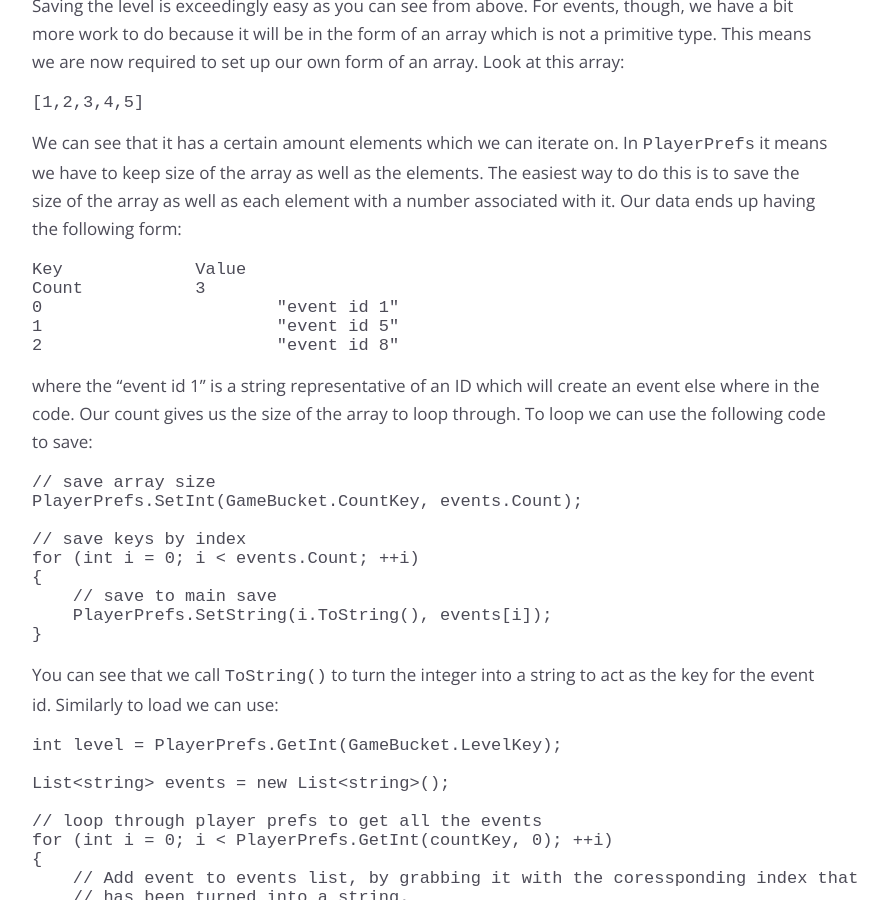
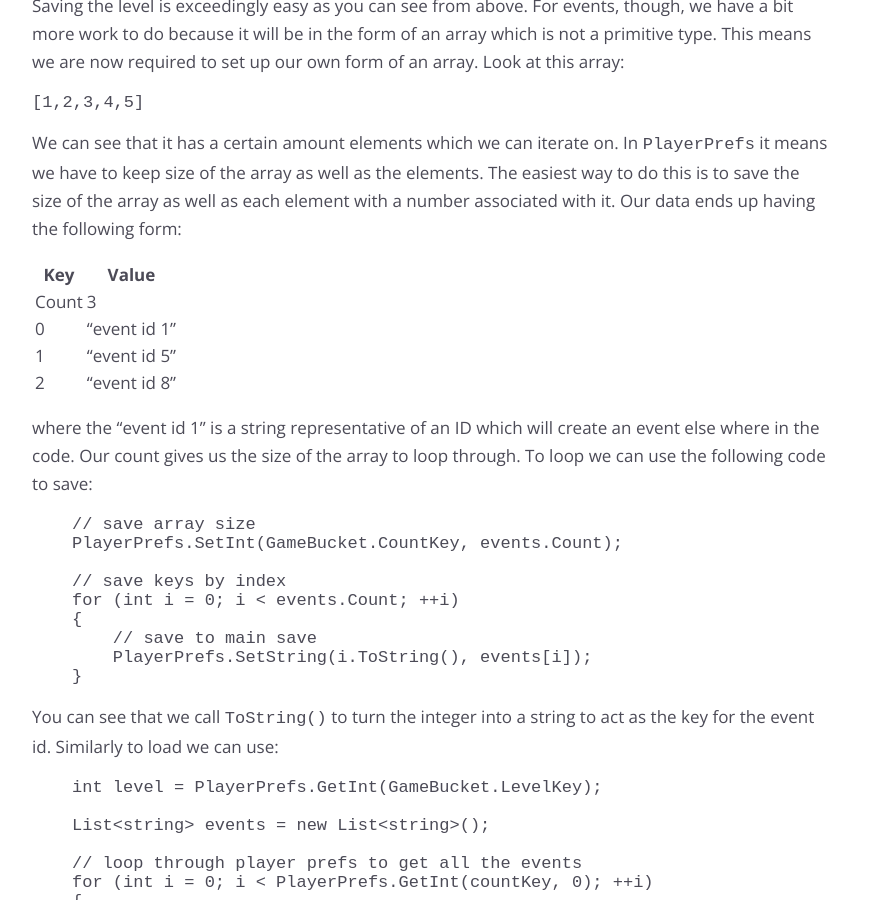
Before and after one commit to ggetz/lunar-rabbit-website, a Jekyll site: the page built from _posts/2016-08-31-Save-System-Part-I.markdown, in a window 1280 px wide and 900 px high, scrolled down 1417 px. Shown: the whole window, without its empty margins (208-1096 px from the left). Built offline with Jekyll 4.4.1, drawn with Linux system fonts in a browser that asks for light colours; nearby versions of some CDN libraries.

Commit message:
Cleaned up some markdown

`````diff
--- a/_posts/2016-08-31-Save-System-Part-I.markdown
+++ b/_posts/2016-08-31-Save-System-Part-I.markdown
@@ -15,26 +15,30 @@ disadvantages that can be gone over in a future blog post. Today we'll pretend l
 
 For starters, why did we choose to use ```PlayerPrefs```? One of the strengths of ```PlayerPrefs``` is how easy
 it is to use. For example say I want to save the current level a player is on:
-```c#
+
+{% highlight c# %}
 PlayerPrefs.SetInt("PlayerLevel", level);
-```
+{% endhighlight %}
 
 That's it. To retrieve it I can use:
-```c#
+
+{% highlight c# %}
 int level = PlayerPrefs.GetInt("PlayerLevel");
-```
+{% endhighlight %}
 
 Looking at the above code I notice an issue. We are using a magic string for retrieving the
 level everytime. So instead declare a string at the beginning of our class which handles saving.
-```c#
+
+{% highlight c# %}
 const string LevelKey = "PlayerLevel";
-```
+{% endhighlight %}
 
 I've used a constant because we are never going to change the variable ```LevelKey``` in our code. We can now
 use this code to save:
-```c#
+
+{% highlight c# %}
 PlayerPrefs.SetInt(GameBucket.LevelKey, level);
-```
+{% endhighlight %}
 
 where ```GameBucket``` is the name of class which is saving the information.
 
@@ -52,24 +56,26 @@ For Heartline, we have two things we want to save:
 Saving the level is exceedingly easy as you can see from above. For events, though, we have a bit more work to do because
 it will be in the form of an array which is not a primitive type. This means we are now required to set up our own form
 of an array. Look at this array:
-```
+
+````
 [1,2,3,4,5]
-```
+````
+
 We can see that it has a certain amount elements which we can iterate on. In ```PlayerPrefs``` it means we have to keep
 size of the array as well as the elements. The easiest way to do this is to save the size of the array as well as each
 element with a number associated with it. Our data ends up having the following form:
-```
-Key 		Value
-Count		3
-0 			"event id 1"
-1 			"event id 5"
-2 			"event id 8"
-```
+
+| Key	| Value			|
+| --- | --- |
+| Count	| 3	|
+| 0	| "event id 1" |
+| 1	| "event id 5" |
+| 2	| "event id 8" |
 
 where the "event id 1" is a string representative of an ID which will create an event else where in the code. Our count
 gives us the size of the array to loop through. To loop we can use the following code to save:
 
-```c#
+{% highlight c# %}
 // save array size
 PlayerPrefs.SetInt(GameBucket.CountKey, events.Count);
 
@@ -79,12 +85,12 @@ for (int i = 0; i < events.Count; ++i)
     // save to main save
     PlayerPrefs.SetString(i.ToString(), events[i]);
 }
-```
+{% endhighlight %}
 
 You can see that we call ```ToString()``` to turn the integer into a string to act as the key for the event id. Similarly
 to load we can use:
 
-```c#
+{% highlight c# %}
 int level = PlayerPrefs.GetInt(GameBucket.LevelKey);
 
 List<string> events = new List<string>();
@@ -97,7 +103,7 @@ for (int i = 0; i < PlayerPrefs.GetInt(countKey, 0); ++i)
     string newEvent = PlayerPrefs.GetString(i.ToString());
     events.Add(newEvent);
 }
-```
+{% endhighlight %}
 
 We now have a save system that can save and load the level as well as the events . In the next post we'll
 go over backups and how to handle hanging memory in ```PlayerPrefs``` with this system.
`````
